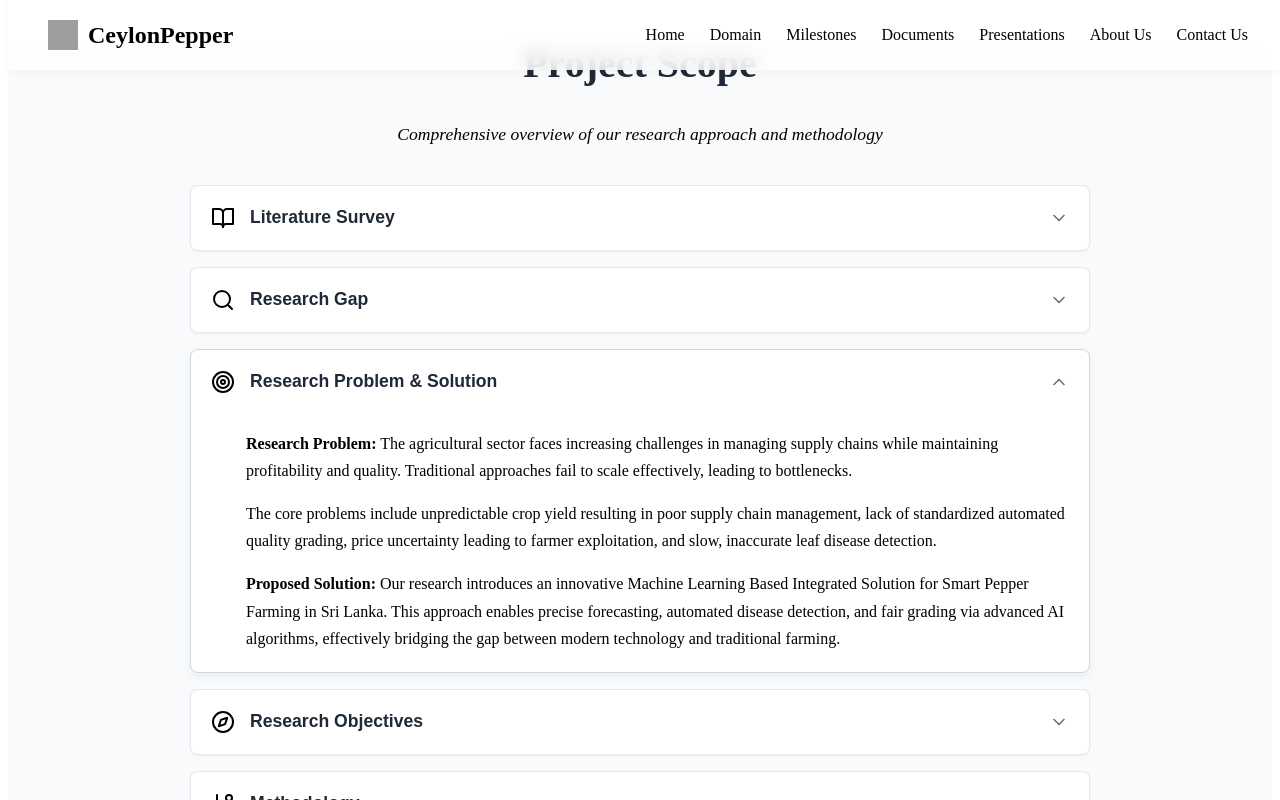
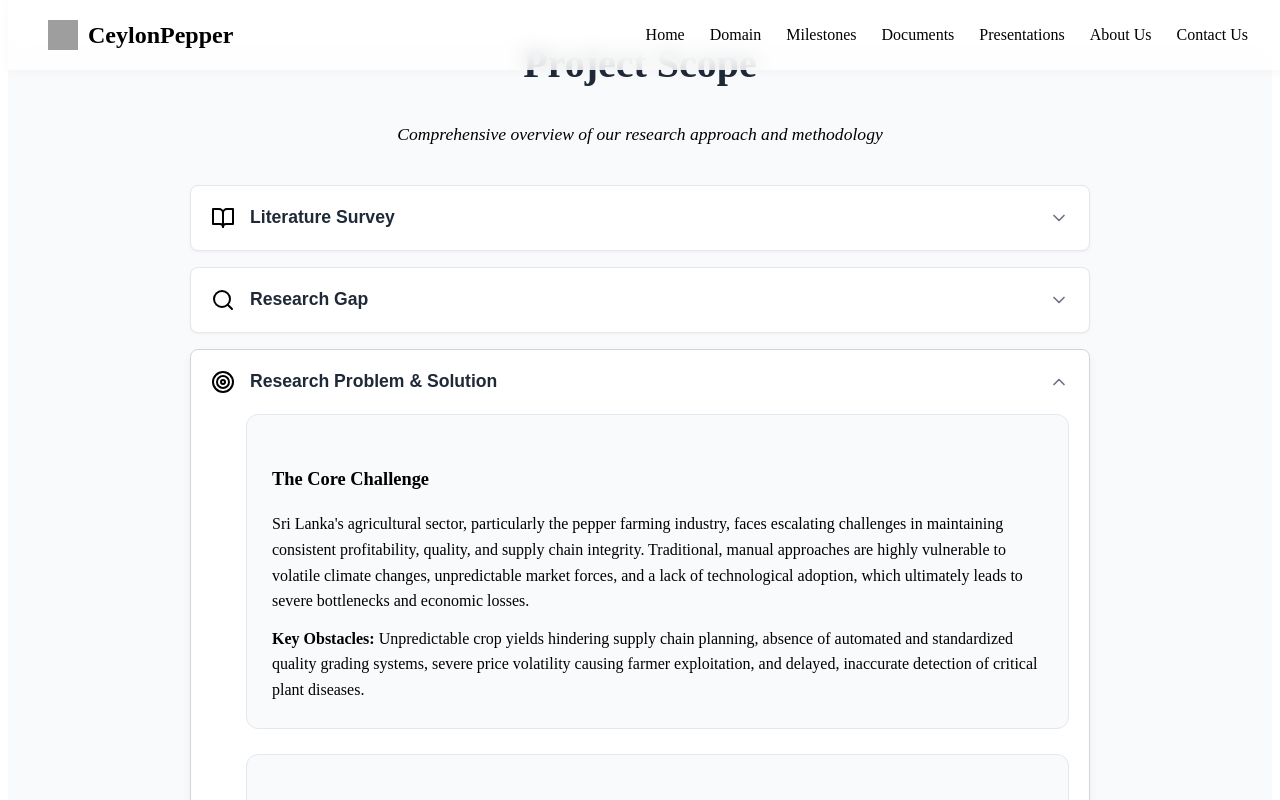
Before and after one commit to JanudiAdhikari/CeylonPepper, a React (Vite) app: page /domain in a window 1280 px wide. Both pictures are taken after a click on the button "Research Problem & Solution". Shown: the top 800 px of the page. Built offline with nearby package versions, Linux system fonts and the light colour scheme; grey boxes are pictures that could not be loaded; the HTML template or start-up script is replaced by a standard one.

Commit message:
Add some content to research problem and solution

```diff
--- a/src/pages/Domain.jsx
+++ b/src/pages/Domain.jsx
@@ -5,7 +5,7 @@ import AccordionItem from '../components/AccordionItem';
 const getImgUrl = (id) => `https://drive.google.com/thumbnail?id=${id}&sz=w800`;
 
 const Domain = () => {
-    const [openSection, setOpenSection] = useState(0);
+    const [openSection, setOpenSection] = useState(-1);
 
     const toggleSection = (index) => {
         setOpenSection(openSection === index ? -1 : index);
@@ -47,9 +47,25 @@ const Domain = () => {
                     isOpen={openSection === 2}
                     onToggle={() => toggleSection(2)}
                 >
-                    <p><strong>Research Problem:</strong> The agricultural sector faces increasing challenges in managing supply chains while maintaining profitability and quality. Traditional approaches fail to scale effectively, leading to bottlenecks.</p>
-                    <p>The core problems include unpredictable crop yield resulting in poor supply chain management, lack of standardized automated quality grading, price uncertainty leading to farmer exploitation, and slow, inaccurate leaf disease detection.</p>
-                    <p><strong>Proposed Solution:</strong> Our research introduces an innovative Machine Learning Based Integrated Solution for Smart Pepper Farming in Sri Lanka. This approach enables precise forecasting, automated disease detection, and fair grading via advanced AI algorithms, effectively bridging the gap between modern technology and traditional farming.</p>
+                    <div style={{ marginBottom: '25px', padding: '25px', background: '#f8fafc', borderRadius: '12px', border: '1px solid #e2e8f0' }}>
+                        <h4 style={{ color: 'var(--text-dark)', marginBottom: '12px', fontSize: '1.15rem' }}>The Core Challenge</h4>
+                        <p style={{ color: 'var(--text-light)', marginBottom: '12px', lineHeight: '1.6' }}>
+                            Sri Lanka's agricultural sector, particularly the pepper farming industry, faces escalating challenges in maintaining consistent profitability, quality, and supply chain integrity. Traditional, manual approaches are highly vulnerable to volatile climate changes, unpredictable market forces, and a lack of technological adoption, which ultimately leads to severe bottlenecks and economic losses.
+                        </p>
+                        <p style={{ color: 'var(--text-light)', margin: 0, lineHeight: '1.6' }}>
+                            <strong>Key Obstacles:</strong> Unpredictable crop yields hindering supply chain planning, absence of automated and standardized quality grading systems, severe price volatility causing farmer exploitation, and delayed, inaccurate detection of critical plant diseases.
+                        </p>
+                    </div>
+
+                    <div style={{ padding: '25px', background: '#f8fafc', borderRadius: '12px', border: '1px solid #e2e8f0' }}>
+                        <h4 style={{ color: 'var(--text-dark)', marginBottom: '12px', fontSize: '1.15rem' }}>Our Innovative Solution</h4>
+                        <p style={{ color: 'var(--text-light)', marginBottom: '12px', lineHeight: '1.6' }}>
+                            To address these systemic issues, our research introduces a comprehensive <strong>Machine Learning Based Integrated Solution for Smart Pepper Farming</strong>. We aim to revolutionize the traditional landscape by creating an accessible, digital ecosystem tailored specifically for local farmers.
+                        </p>
+                        <p style={{ color: 'var(--text-light)', margin: 0, lineHeight: '1.6' }}>
+                            By leveraging cutting-edge Artificial Intelligence and Blockchain technology, our platform enables precise yield forecasting, rapid automated disease detection, transparent AI-driven quality grading, and immutable supply chain tracking. This approach effectively bridges the gap between state-of-the-art agricultural technology and grassroots farming practices.
+                        </p>
+                    </div>
                 </AccordionItem>
 
                 <AccordionItem
@@ -58,13 +74,14 @@ const Domain = () => {
                     isOpen={openSection === 3}
                     onToggle={() => toggleSection(3)}
                 >
-                    <p><strong>Main Objective:</strong> To develop a comprehensive, scalable AI solution that addresses identified gaps in current pepper farming systems while improving efficiency, yield, and market fairness.</p>
+                    <p><strong>Main Objective:</strong> To develop a comprehensive, scalable solution that addresses identified gaps in current pepper farming systems while improving efficiency, yield and market fairness.</p>
                     <p>Specific Objectives:</p>
                     <ul>
-                        <li>Build an AI-based system incorporating environmental data to accurately predict seasonal yield.</li>
+                        <li>Build ML-based system incorporating environmental data to accurately predict seasonal yield.</li>
                         <li>Create an automated, image-based quality grading tool utilizing CNN architectures.</li>
                         <li>Forecast market prices using robust ML time-series models for better strategic planning.</li>
                         <li>Detect and classify crop diseases reliably through deep learning image classification.</li>
+                        <li>Implement a secure, blockchain-based traceability system to ensure supply chain transparency and batch verification.</li>
                     </ul>
                 </AccordionItem>
 
@@ -158,12 +175,20 @@ const Domain = () => {
                             <p style={{ fontWeight: '500', color: '#374151', margin: 0 }}>Firebase</p>
                         </div>
                         <div className="tech-card shadow-card" style={{ padding: '20px', textAlign: 'center', borderRadius: '8px', border: '1px solid #f3f4f6' }}>
-                            <h5 style={{ color: 'var(--primary)', marginBottom: '10px', fontSize: '1.1rem' }}>Databases</h5>
+                            <h5 style={{ color: 'var(--primary)', marginBottom: '10px', fontSize: '1.1rem' }}>Database</h5>
                             <p style={{ fontWeight: '500', color: '#374151', margin: 0 }}>MongoDB</p>
                         </div>
                         <div className="tech-card shadow-card" style={{ padding: '20px', textAlign: 'center', borderRadius: '8px', border: '1px solid #f3f4f6' }}>
                             <h5 style={{ color: 'var(--primary)', marginBottom: '10px', fontSize: '1.1rem' }}>APIs</h5>
                             <p style={{ fontWeight: '500', color: '#374151', margin: 0 }}>FastAPI</p>
+                        </div>
+                        <div className="tech-card shadow-card" style={{ padding: '20px', textAlign: 'center', borderRadius: '8px', border: '1px solid #f3f4f6' }}>
+                            <h5 style={{ color: 'var(--primary)', marginBottom: '10px', fontSize: '1.1rem' }}>Machine Learning</h5>
+                            <p style={{ fontWeight: '500', color: '#374151', margin: 0 }}>Python</p>
+                        </div>
+                        <div className="tech-card shadow-card" style={{ padding: '20px', textAlign: 'center', borderRadius: '8px', border: '1px solid #f3f4f6' }}>
+                            <h5 style={{ color: 'var(--primary)', marginBottom: '10px', fontSize: '1.1rem' }}>Deployment</h5>
+                            <p style={{ fontWeight: '500', color: '#374151', margin: 0 }}>GCP</p>
                         </div>
                     </div>
                 </AccordionItem>
```
